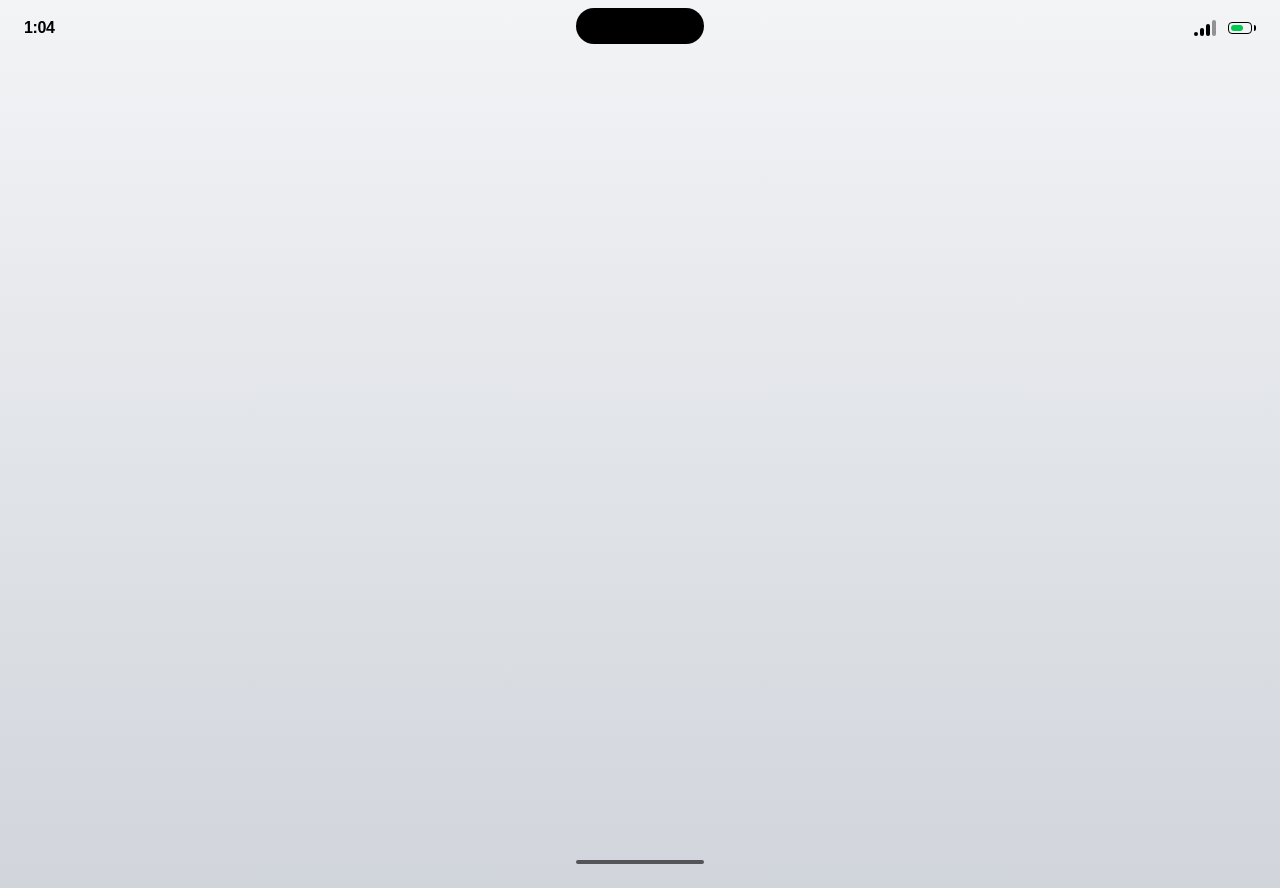
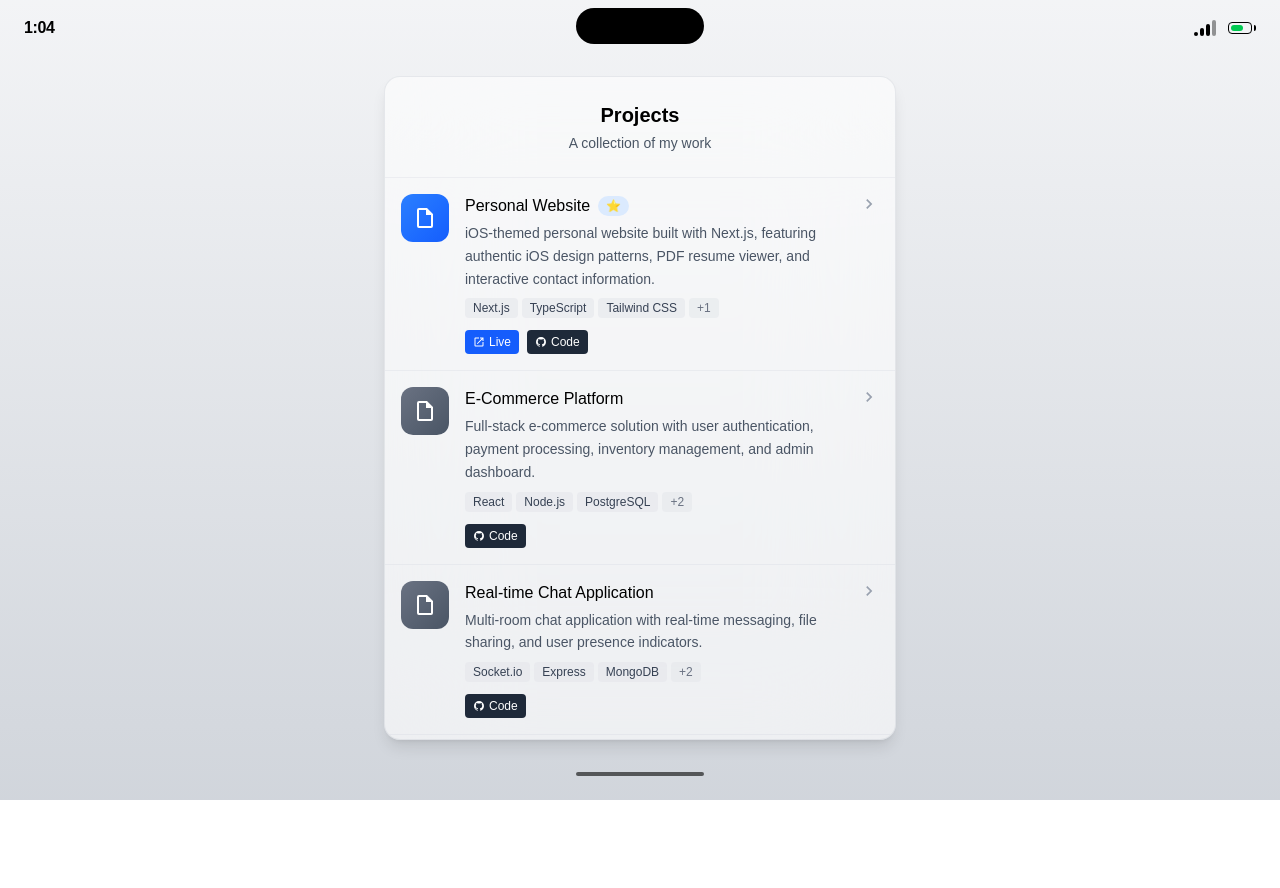
Before and after one commit to ktalebian/website, a Next.js app: page /projects in a window 1280 px wide. Before the commit this address had no page. After the commit the page ends 800 px from the top, so only its background shows below. Built offline with nearby package versions, Linux system fonts and the light colour scheme.

Commit message:
add projects page

```diff
--- a/src/app/page.tsx
+++ b/src/app/page.tsx
@@ -119,8 +119,9 @@ export default function Home() {
               </div>
             </div>
 
-            {/* Safari */}
-            <div className="w-12 h-12 rounded-xl shadow-lg relative cursor-pointer transform transition-all duration-200 hover:scale-110 hover:shadow-xl">
+            {/* Safari - Projects */}
+            <Link href="/projects">
+              <div className="w-12 h-12 rounded-xl shadow-lg relative cursor-pointer transform transition-all duration-200 hover:scale-110 hover:shadow-xl">
               <div className="absolute inset-0 bg-gradient-to-br from-blue-400 to-blue-600 rounded-xl"></div>
               <div className="absolute inset-0 flex items-center justify-center">
                 <svg
@@ -131,7 +132,8 @@ export default function Home() {
                   <path d="M12,2A10,10 0 0,0 2,12A10,10 0 0,0 12,22A10,10 0 0,0 22,12A10,10 0 0,0 12,2M12,4A8,8 0 0,1 20,12A8,8 0 0,1 12,20A8,8 0 0,1 4,12A8,8 0 0,1 12,4M12,6A6,6 0 0,0 6,12A6,6 0 0,0 12,18A6,6 0 0,0 18,12A6,6 0 0,0 12,6M8,12L12,8L16,12L12,16L8,12Z" />
                 </svg>
               </div>
-            </div>
+              </div>
+            </Link>
 
             {/* Mail */}
             <div className="w-12 h-12 rounded-xl shadow-lg relative cursor-pointer transform transition-all duration-200 hover:scale-110 hover:shadow-xl">
--- /dev/null
+++ b/src/app/projects/page.tsx
@@ -0,0 +1,170 @@
+"use client";
+
+interface Project {
+  id: string;
+  title: string;
+  description: string;
+  technologies: string[];
+  liveUrl?: string;
+  githubUrl?: string;
+  imageUrl?: string;
+  featured?: boolean;
+}
+
+export default function Projects() {
+  // Sample projects data - you can replace this with your actual projects
+  const projects: Project[] = [
+    {
+      id: "1",
+      title: "Personal Website",
+      description: "iOS-themed personal website built with Next.js, featuring authentic iOS design patterns, PDF resume viewer, and interactive contact information.",
+      technologies: ["Next.js", "TypeScript", "Tailwind CSS", "React"],
+      liveUrl: "https://ousha.me",
+      githubUrl: "https://github.com/ktalebian/website",
+      featured: true,
+    },
+    {
+      id: "2",
+      title: "E-Commerce Platform",
+      description: "Full-stack e-commerce solution with user authentication, payment processing, inventory management, and admin dashboard.",
+      technologies: ["React", "Node.js", "PostgreSQL", "Stripe", "Redis"],
+      githubUrl: "https://github.com/ktalebian/ecommerce",
+    },
+    {
+      id: "3",
+      title: "Real-time Chat Application",
+      description: "Multi-room chat application with real-time messaging, file sharing, and user presence indicators.",
+      technologies: ["Socket.io", "Express", "MongoDB", "JWT", "WebRTC"],
+      githubUrl: "https://github.com/ktalebian/chat-app",
+    },
+    {
+      id: "4",
+      title: "Task Management System",
+      description: "Collaborative project management tool with kanban boards, time tracking, and team collaboration features.",
+      technologies: ["Vue.js", "Django", "PostgreSQL", "Docker", "AWS"],
+      liveUrl: "https://taskmaster.example.com",
+    },
+    {
+      id: "5",
+      title: "Data Visualization Dashboard",
+      description: "Interactive dashboard for analyzing business metrics with real-time data updates and customizable charts.",
+      technologies: ["D3.js", "React", "Python", "FastAPI", "ClickHouse"],
+    },
+    {
+      id: "6",
+      title: "Mobile Fitness Tracker",
+      description: "Cross-platform mobile app for tracking workouts, nutrition, and health metrics with social features.",
+      technologies: ["React Native", "Firebase", "Redux", "Expo"],
+    },
+  ];
+
+  return (
+    <div className="relative z-10 h-full px-6 pt-8 pb-4 flex flex-col">
+      <div className="max-w-lg mx-auto h-full flex flex-col">
+        {/* Single App Container */}
+        <div className="bg-white/60 backdrop-blur-3xl rounded-2xl border border-gray-300/50 shadow-lg overflow-hidden h-full flex flex-col">
+          {/* App Header */}
+          <div className="p-6 text-center border-b border-gray-300/30 flex-shrink-0">
+            <h1 className="text-black font-semibold text-xl">Projects</h1>
+            <p className="text-gray-600 text-sm mt-1">
+              A collection of my work
+            </p>
+          </div>
+
+          {/* Projects List - Scrollable */}
+          <div className="flex-1 overflow-y-auto min-h-0">
+            <div className="divide-y divide-gray-300/30">
+            {projects.map((project) => (
+              <div
+                key={project.id}
+                className="p-4 hover:bg-white/30 transition-colors"
+              >
+                <div className="flex items-start gap-4">
+                  {/* Project Icon/Avatar */}
+                  <div className={`w-12 h-12 rounded-xl flex-shrink-0 flex items-center justify-center ${
+                    project.featured ? "bg-gradient-to-br from-blue-500 to-blue-600" : "bg-gradient-to-br from-gray-500 to-gray-600"
+                  }`}>
+                    <svg className="w-6 h-6 text-white" viewBox="0 0 24 24" fill="currentColor">
+                      <path d="M14,2H6A2,2 0 0,0 4,4V20A2,2 0 0,0 6,22H18A2,2 0 0,0 20,20V8L14,2M18,20H6V4H13V9H18V20Z" />
+                    </svg>
+                  </div>
+
+                  <div className="flex-1 min-w-0">
+                    <div className="flex items-center gap-2 mb-1">
+                      <h3 className="text-black font-medium text-base">
+                        {project.title}
+                      </h3>
+                      {project.featured && (
+                        <span className="text-xs bg-blue-100 text-blue-800 px-2 py-0.5 rounded-full font-medium">
+                          ⭐
+                        </span>
+                      )}
+                    </div>
+
+                    <p className="text-gray-600 text-sm mb-2 leading-relaxed">
+                      {project.description}
+                    </p>
+
+                    {/* Technologies */}
+                    <div className="flex flex-wrap gap-1 mb-3">
+                      {project.technologies.slice(0, 3).map((tech) => (
+                        <span
+                          key={tech}
+                          className="px-2 py-0.5 bg-gray-200/60 text-gray-700 text-xs rounded font-medium"
+                        >
+                          {tech}
+                        </span>
+                      ))}
+                      {project.technologies.length > 3 && (
+                        <span className="px-2 py-0.5 bg-gray-200/60 text-gray-500 text-xs rounded font-medium">
+                          +{project.technologies.length - 3}
+                        </span>
+                      )}
+                    </div>
+
+                    {/* Links */}
+                    <div className="flex gap-2">
+                      {project.liveUrl && (
+                        <a
+                          href={project.liveUrl}
+                          target="_blank"
+                          rel="noopener noreferrer"
+                          className="inline-flex items-center gap-1 px-2 py-1 bg-blue-600 text-white text-xs font-medium rounded hover:bg-blue-700 transition-colors"
+                        >
+                          <svg className="w-3 h-3" viewBox="0 0 24 24" fill="currentColor">
+                            <path d="M14,3V5H17.59L7.76,14.83L9.17,16.24L19,6.41V10H21V3M19,19H5V5H12V3H5C3.89,3 3,3.9 3,5V19A2,2 0 0,0 5,21H19A2,2 0 0,0 21,19V12H19V19Z" />
+                          </svg>
+                          Live
+                        </a>
+                      )}
+
+                      {project.githubUrl && (
+                        <a
+                          href={project.githubUrl}
+                          target="_blank"
+                          rel="noopener noreferrer"
+                          className="inline-flex items-center gap-1 px-2 py-1 bg-gray-800 text-white text-xs font-medium rounded hover:bg-gray-900 transition-colors"
+                        >
+                          <svg className="w-3 h-3" viewBox="0 0 24 24" fill="currentColor">
+                            <path d="M12,2A10,10 0 0,0 2,12C2,16.42 4.87,20.17 8.84,21.5C9.34,21.58 9.5,21.27 9.5,21C9.5,20.77 9.5,20.14 9.5,19.31C6.73,19.91 6.14,17.97 6.14,17.97C5.68,16.81 5.03,16.5 5.03,16.5C4.12,15.88 5.1,15.9 5.1,15.9C6.1,15.97 6.63,16.93 6.63,16.93C7.5,18.45 8.97,18 9.54,17.76C9.63,17.11 9.89,16.67 10.17,16.42C7.95,16.17 5.62,15.31 5.62,11.5C5.62,10.39 6,9.5 6.65,8.79C6.55,8.54 6.2,7.5 6.75,6.15C6.75,6.15 7.59,5.88 9.5,7.17C10.29,6.95 11.15,6.84 12,6.84C12.85,6.84 13.71,6.95 14.5,7.17C16.41,5.88 17.25,6.15 17.25,6.15C17.8,7.5 17.45,8.54 17.35,8.79C18,9.5 18.38,10.39 18.38,11.5C18.38,15.32 16.04,16.16 13.81,16.41C14.17,16.72 14.5,17.33 14.5,18.26C14.5,19.6 14.5,20.68 14.5,21C14.5,21.27 14.66,21.59 15.17,21.5C19.14,20.16 22,16.42 22,12A10,10 0 0,0 12,2Z" />
+                          </svg>
+                          Code
+                        </a>
+                      )}
+                    </div>
+                  </div>
+
+                  {/* Chevron */}
+                  <svg className="w-5 h-5 text-gray-400 flex-shrink-0" viewBox="0 0 24 24" fill="currentColor">
+                    <path d="M8.59,16.58L13.17,12L8.59,7.41L10,6L16,12L10,18L8.59,16.58Z" />
+                  </svg>
+                </div>
+              </div>
+              ))}
+            </div>
+          </div>
+        </div>
+      </div>
+    </div>
+  );
+}
--- a/src/components/IOSLayout.tsx
+++ b/src/components/IOSLayout.tsx
@@ -42,12 +42,12 @@ export default function IOSLayout({ children }: IOSLayoutProps) {
   }, []);
 
   return (
-    <div className="bg-gray-100 min-h-screen flex flex-col relative overflow-hidden">
+    <div className="bg-gray-100 h-screen flex flex-col relative overflow-hidden">
       <div className="absolute inset-0 bg-gradient-to-b from-gray-100 to-gray-300"></div>
 
       <div className="absolute top-2 left-1/2 transform -translate-x-1/2 w-32 h-9 bg-black rounded-full z-10"></div>
 
-      <div className="relative z-20 flex justify-between items-center px-6 pt-4 pb-1 text-black text-sm font-semibold">
+      <div className="relative z-20 flex justify-between items-center px-6 pt-4 pb-1 text-black text-sm font-semibold flex-shrink-0">
         <div className="font-bold text-base tracking-tight">{currentTime}</div>
         <div className="flex items-center gap-1">
           <div className="flex gap-0.5 items-end">
@@ -65,10 +65,10 @@ export default function IOSLayout({ children }: IOSLayoutProps) {
         </div>
       </div>
 
-      <div className="flex-1 flex flex-col">{children}</div>
+      <div className="flex-1 flex flex-col min-h-0">{children}</div>
       {pathname !== "/" && (
         <Link href="/">
-          <div className="relative z-10 px-6 pb-6 pt-4 cursor-pointer">
+          <div className="relative z-10 px-6 pb-6 pt-4 cursor-pointer flex-shrink-0">
             <div className="flex justify-center">
               <div className="w-32 h-1 bg-black/60 rounded-full hover:bg-black/80 transition-colors"></div>
             </div>
```
